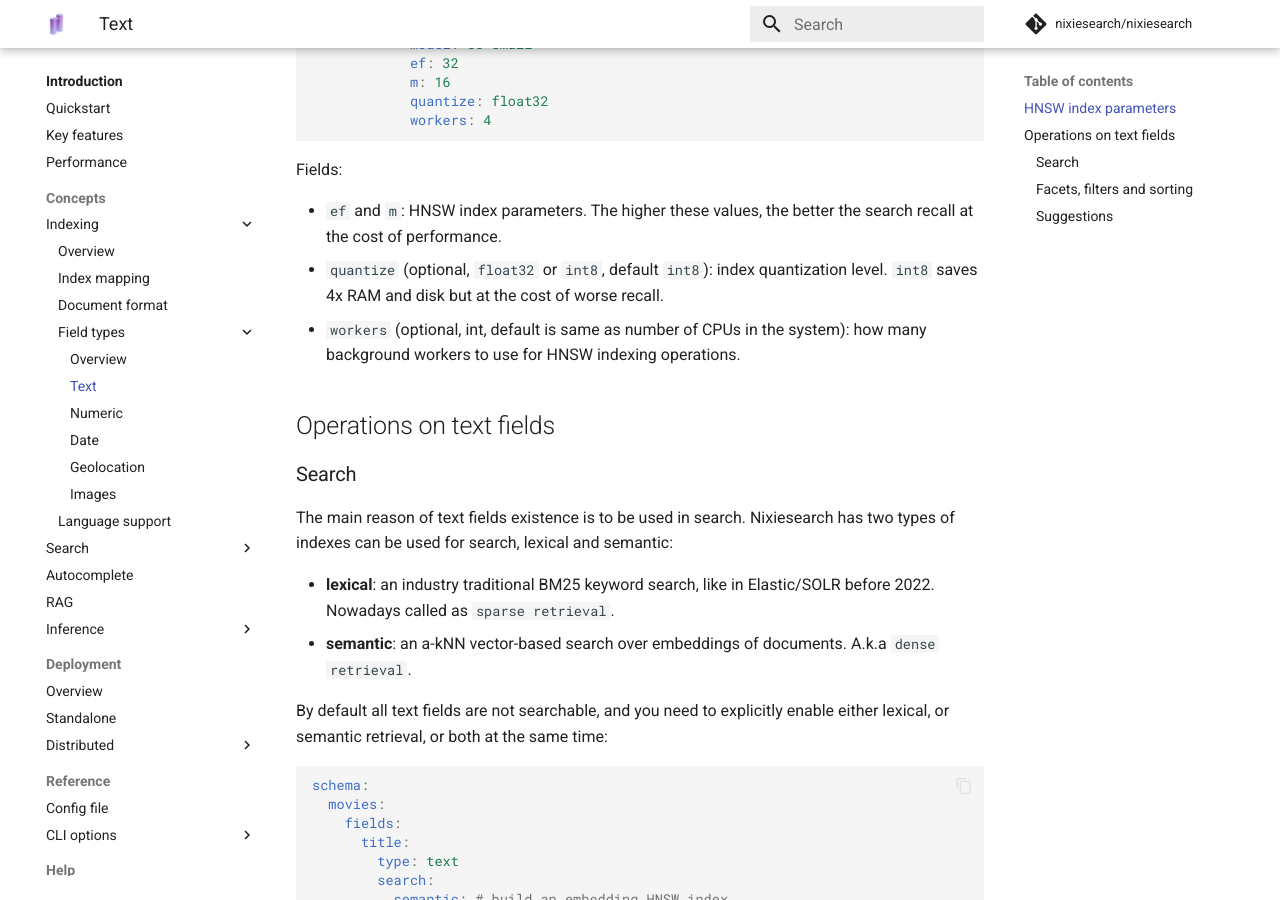
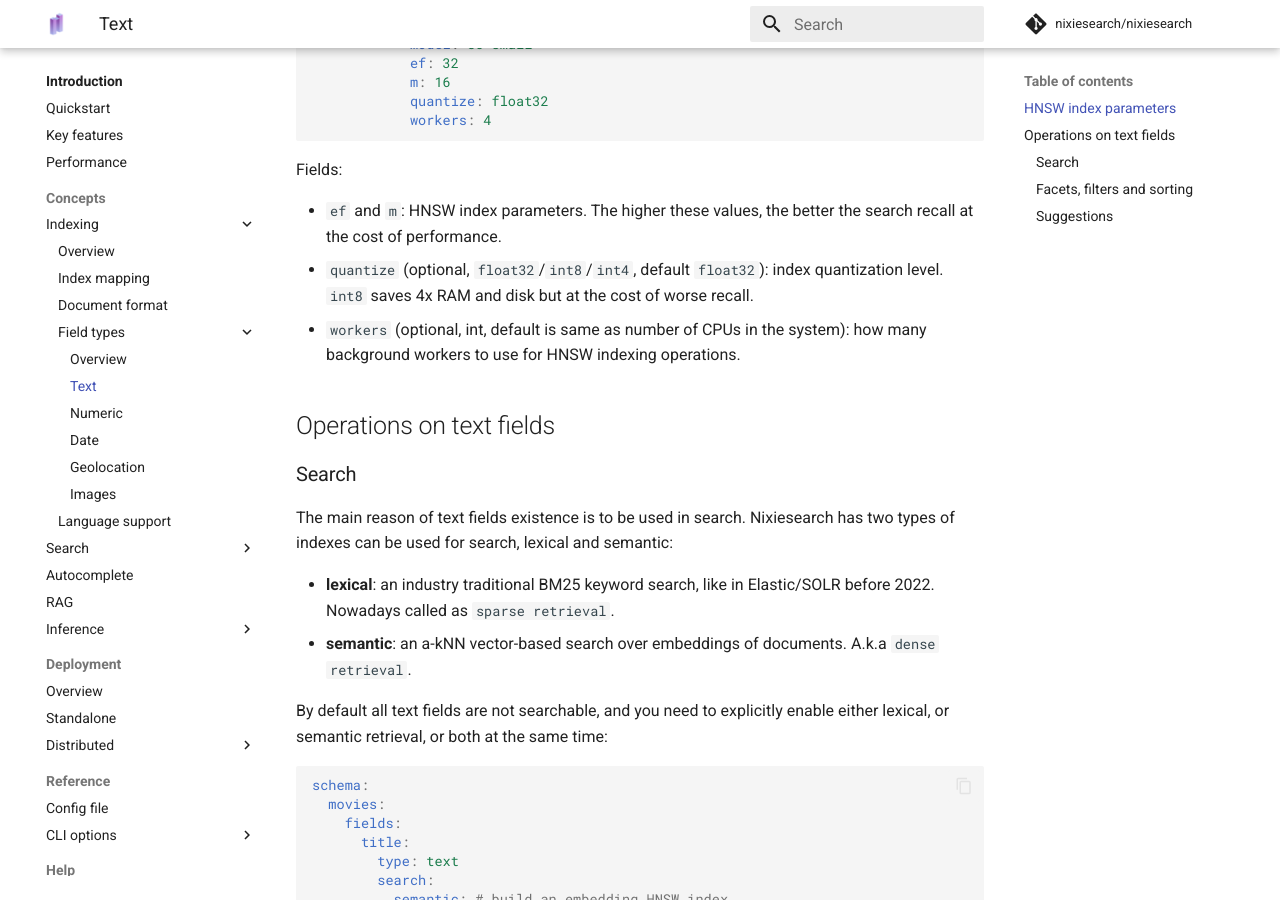
Before and after one commit to nixiesearch/nixiesearch, an MkDocs documentation site: the page built from docs/docs/features/indexing/types/text.md, in a window 1280 px wide and 900 px high, scrolled down 1024 px. Built offline with MkDocs 1.6.1 and Material for MkDocs 9.7.7, drawn with Linux system fonts in a browser that asks for light colours; comment, search, counter and statistics services are not loaded.

Commit message:
migrate to lucene 10.2

```diff
--- a/docs/docs/features/indexing/types/text.md
+++ b/docs/docs/features/indexing/types/text.md
@@ -49,7 +49,7 @@
 Fields:
 
 * `ef` and `m`: HNSW index parameters. The higher these values, the better the search recall at the cost of performance.
-* `quantize` (optional, `float32` or `int8`, default `int8`): index quantization level. `int8` saves 4x RAM and disk but at the cost of worse recall.
+* `quantize` (optional, `float32`/`int8`/`int4`, default `float32`): index quantization level. `int8` saves 4x RAM and disk but at the cost of worse recall.
 * `workers` (optional, int, default is same as number of CPUs in the system): how many background workers to use for HNSW indexing operations.
 
 ## Operations on text fields
```
Also changed, not shown: 10 other files.
